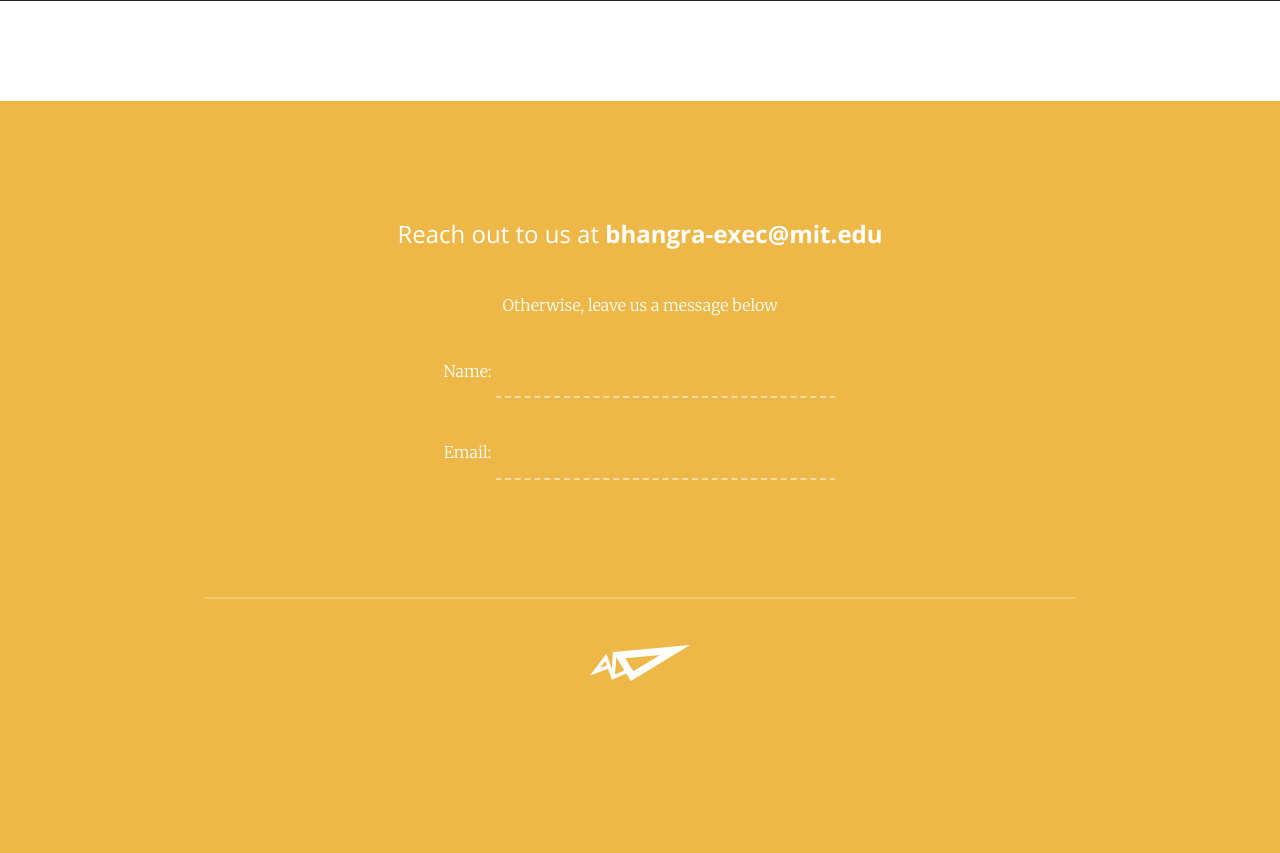
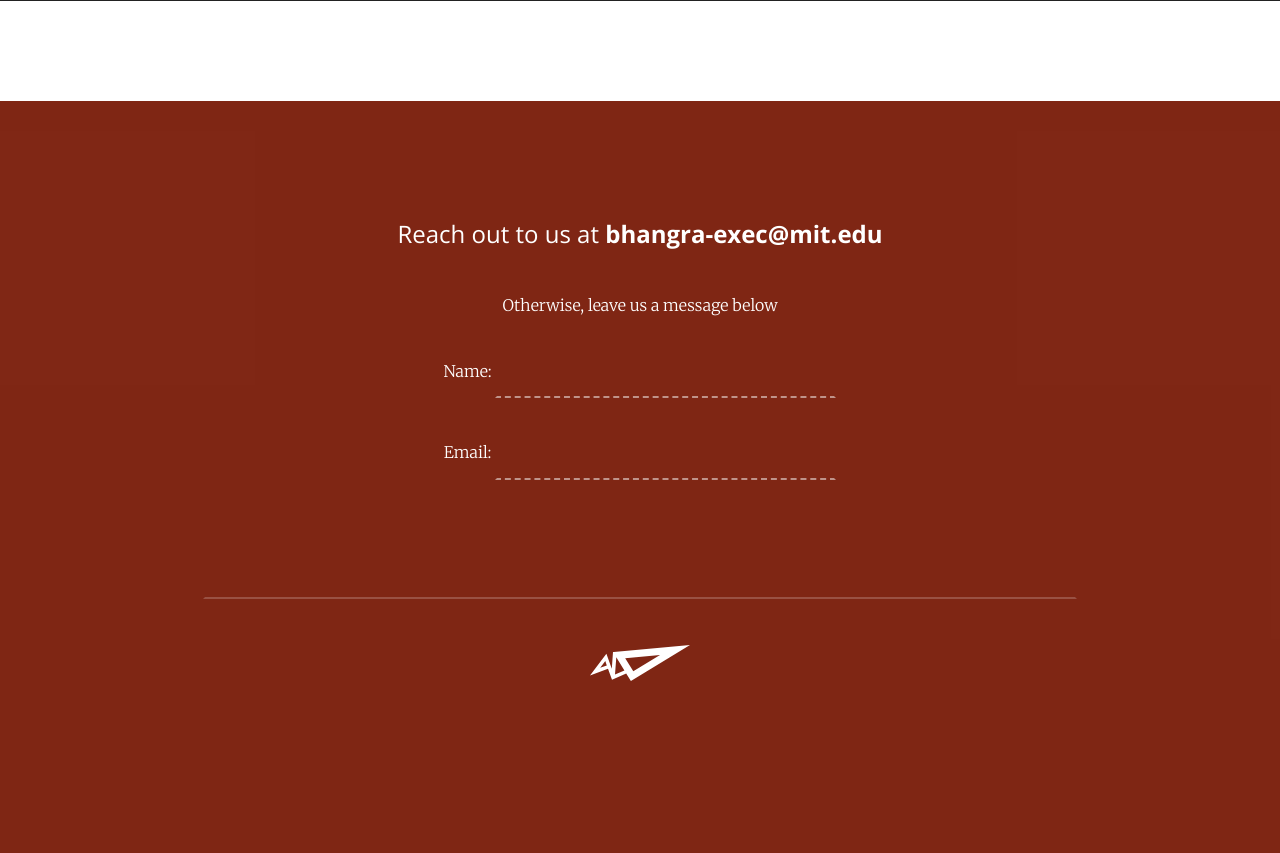
Before and after one commit to mit-bhangra/bhangra-website, a PHP site: page / in a window 1280 px wide. Shown: the part 4188-5041 px from the top of the page. Run offline with PHP 8.4, Linux system fonts and the light colour scheme; some libraries are stand-ins or nearby versions.

Commit message:
quick color change

```diff
--- a/css/creativetwo.css
+++ b/css/creativetwo.css
@@ -519,7 +519,7 @@ body {
 #formform {
   font-size: 25px;
   color: rgba(255, 255, 255, 1);
-  background-color: rgba(236, 181, 62, 0.95);
+  background-color: rgba(121, 27, 8, 0.95);
   text-align: center;
   font-weight: 300;
   padding: 100px;
```
